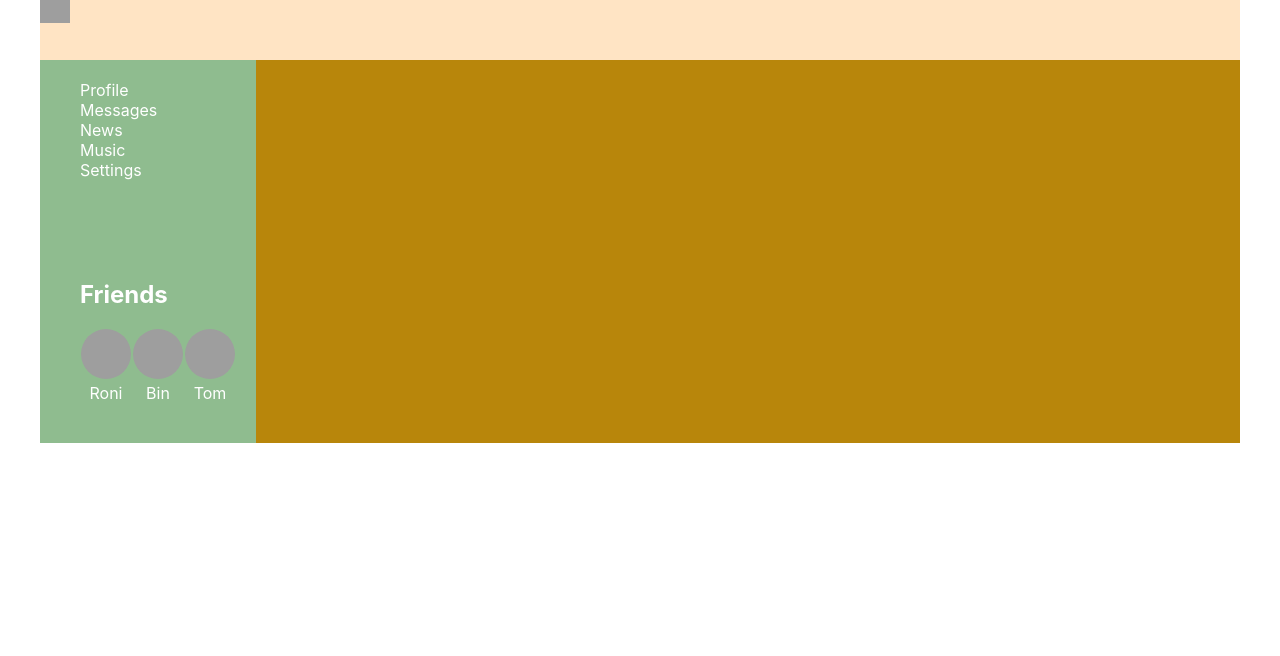
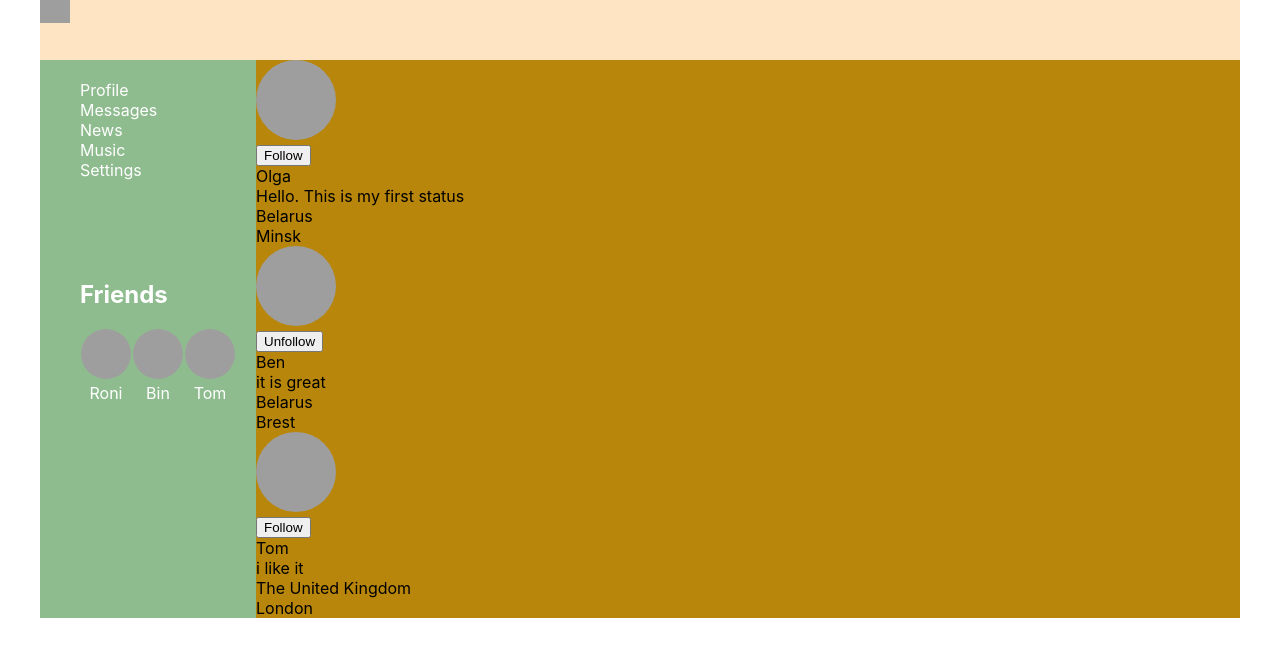
Before and after one commit to Slizh96/samuraiWay, a React (Create React App) app: page /users in a window 1280 px wide. Shown: the top 656 px of the page. Built offline with nearby package versions, Linux system fonts and the light colour scheme; grey boxes are pictures that could not be loaded.

Commit message:
49 users component and reducer

```diff
--- a/src/App.tsx
+++ b/src/App.tsx
@@ -10,6 +10,7 @@ import {Music} from "./components/Music/Music";
 import {Settings} from "./components/Settings/Settings";
 import {StateType} from "./redux/store";
 import {DialogsContainer} from "./components/Dialogs/DialogsContainer";
+import UsersContainer from "./components/Users/UsersContainer";
 
 export type PropsType = {
     state: StateType
@@ -45,6 +46,7 @@ function App(props: PropsType) {
                 <Route path='/news' component={News}/>
                 <Route path='/music' component={Music}/>
                 <Route path='/settings' component={Settings}/>
+                <Route path='/users' component={UsersContainer}/>
             </div>
         </div>
     );
--- /dev/null
+++ b/src/components/Users/Users.module.css
@@ -0,0 +1,5 @@
+.users img{
+    width: 80px;
+    height: 80px;
+    border-radius: 50%;
+}
--- /dev/null
+++ b/src/components/Users/Users.tsx
@@ -0,0 +1,68 @@
+import React from "react";
+import s from './Users.module.css'
+import {usersType} from "../../redux/usersReducer";
+
+type UsersPropsType = {
+    users: usersType[],
+    unfollow:(userId:number)=>void,
+    follow:(userId:number)=>void,
+    setUsers:(users:usersType[])=>void
+}
+
+export const Users = (props: UsersPropsType) => {
+   if (props.users.length===0){
+       props.setUsers([{
+           id: 1,
+           followed: false,
+           fullName: 'Olga',
+           status: 'Hello. This is my first status',
+           photoUrl: 'https://klike.net/uploads/posts/2019-03/medium/1551512888_2.jpg',
+           location: {city: 'Minsk', country: 'Belarus'}
+       },
+           {
+               id: 2,
+               followed: true,
+               fullName: 'Ben',
+               status: 'it is great',
+               photoUrl: 'https://klike.net/uploads/posts/2019-03/medium/1551512888_2.jpg',
+               location: {city: 'Brest', country: 'Belarus'}
+           },
+           {
+               id: 3,
+               followed: false,
+               fullName: 'Tom',
+               status: 'i like it',
+               photoUrl: 'https://klike.net/uploads/posts/2019-03/medium/1551512888_2.jpg',
+               location: {city: 'London', country: 'The United Kingdom'}
+           },])
+   }
+
+
+    return (
+        <div className={s.users}>
+            {props.users.map(u => <div key={u.id}>
+                    <span>
+                        <div>
+                            <img src={u.photoUrl} alt=''/>
+                        </div>
+                        <div>
+                            {u.followed
+                                ? <button onClick={()=>{props.unfollow(u.id)}}>Unfollow</button>
+                                : <button onClick={()=>{props.follow(u.id)}}>Follow</button>}
+                        </div>
+                    </span>
+                    <span>
+                        <span>
+                            <div>{u.fullName}</div>
+                            <div>{u.status}</div>
+                        </span>
+                        <span>
+                            <div>{u.location.country}</div>
+                            <div>{u.location.city}</div>
+                        </span>
+                    </span>
+                </div>
+            )}
+        </div>
+    )
+}
--- /dev/null
+++ b/src/components/Users/UsersContainer.jsx
@@ -0,0 +1,26 @@
+import React from "react";
+import {connect} from "react-redux";
+import {Users} from "./Users";
+import {followAC, setUsersAC, unfollowAC} from "../../redux/usersReducer";
+
+let mapStateToProps = (state) => {
+    return {
+        users: state.usersPage.users,
+            }
+}
+
+let mapDispatchToProps = (dispatch) => {
+    return {
+        follow: (userId) => {
+            dispatch(followAC(userId))
+        },
+        unfollow: (userId) => {
+            dispatch(unfollowAC(userId))
+        },
+        setUsers: (users) => {
+            dispatch(setUsersAC(users))
+        },
+    }
+}
+
+export default connect(mapStateToProps, mapDispatchToProps)(Users)
--- a/src/redux/reduxStore.ts
+++ b/src/redux/reduxStore.ts
@@ -2,11 +2,13 @@ import {combineReducers, createStore} from "redux";
 import {profileReducer} from "./profileReducer";
 import {messageReducer} from "./messageReducer";
 import {friendsReducer} from "./friendsReducer";
+import {usersReducer} from "./usersReducer";
 
 let reducers = combineReducers({
     profilePage: profileReducer,
     messagePage: messageReducer,
-    friendsBlock: friendsReducer
+    friendsBlock: friendsReducer,
+    usersPage: usersReducer,
 })
 
 export let store = createStore(reducers);
--- /dev/null
+++ b/src/redux/usersReducer.ts
@@ -0,0 +1,68 @@
+export type usersType = {
+    id: number,
+    followed: boolean,
+    fullName: string,
+    status: string,
+    photoUrl:string,
+    location: {
+        city: string,
+        country: string
+    }
+}
+
+type initialStateType = {
+    users: usersType[]
+}
+
+let initialState: initialStateType = {
+    users: [
+
+    ]
+}
+
+export const usersReducer = (state = initialState, action: any) => {
+    switch (action.type) {
+        case 'FOLLOW':
+            return {
+                ...state,
+                //users: [...state.users],
+                users: state.users.map(u => {
+                    if (u.id === action.userID) {
+                        return {...u, followed: true}
+                    }
+                    else return u
+                })
+            }
+        case 'UNFOLLOW':
+            return {
+                ...state,
+                //users: [...state.users],
+                users: state.users.map(u => {
+                    if (u.id === action.userID) {
+                        return {...u, followed: false}
+                    }
+                    else return u
+                })
+            }
+        case 'SET_USERS':
+            return {...state, users: [...state.users, ...action.users]}
+        default:
+            return state
+    }
+}
+
+export const followAC = (userID: number) => {
+    return {
+        type: 'FOLLOW',
+        userID,
+    }
+}
+
+export const unfollowAC = (userID: number) => {
+    return {
+        type: 'UNFOLLOW',
+        userID,
+    }
+}
+
+export const setUsersAC=(users:usersType)=>({type: 'SET_USERS', users,})
```
Also changed, not shown: src/redux/friendsReducer.ts (renamed from src/redux/friendsReducer.tsx), src/redux/messageReducer.ts (renamed from src/redux/messageReducer.tsx), src/redux/profileReducer.ts (renamed from src/redux/profileReducer.tsx).
